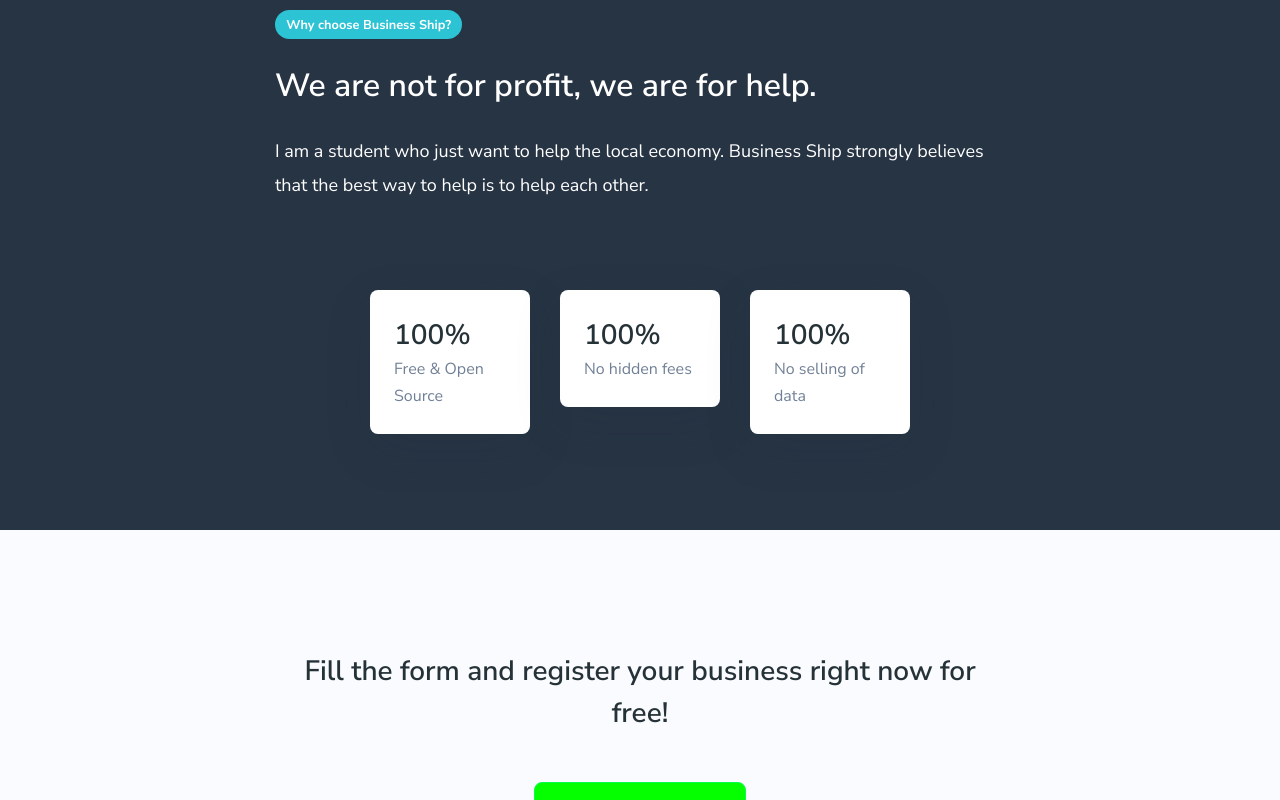
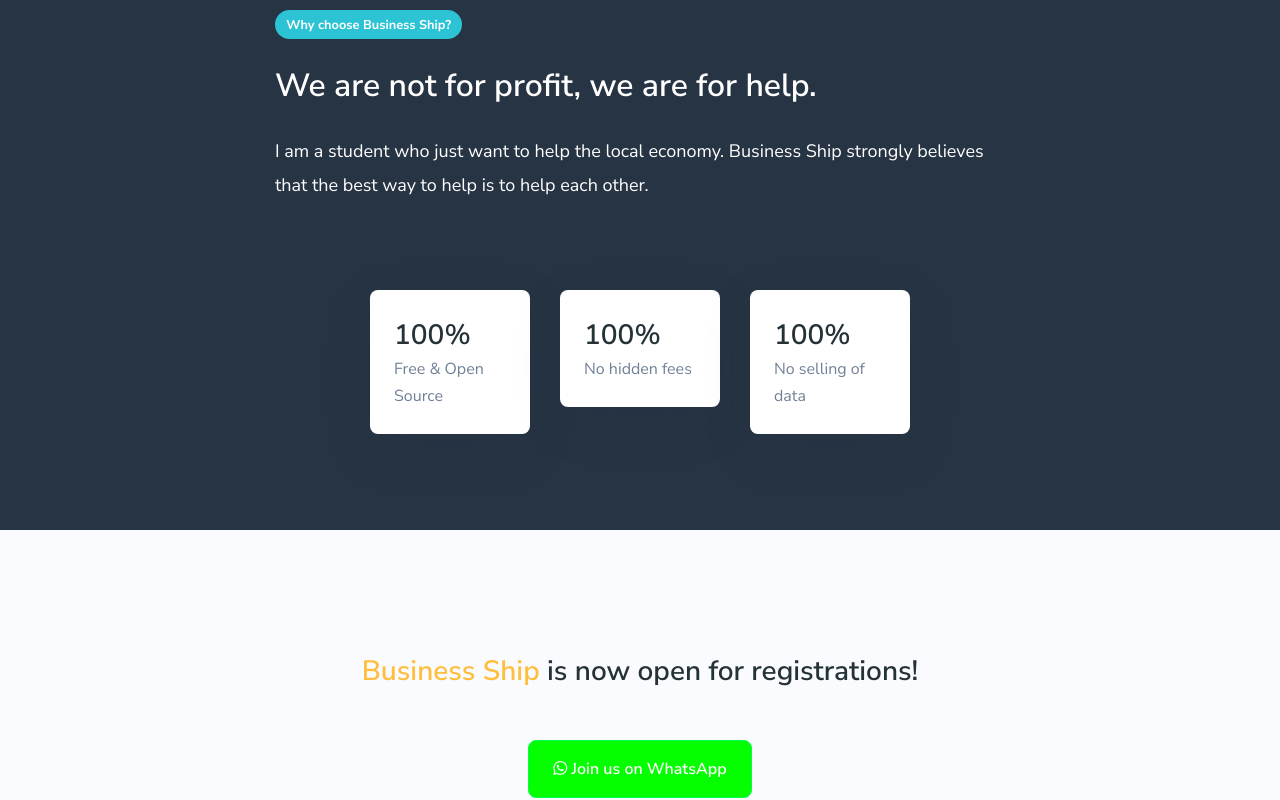
Before and after one commit to arncv/BusinessShip, a website: page public/register.html in a window 1280 px wide. Shown: the part 2000-2800 px from the top of the page. Drawn offline with nearby package versions, Linux system fonts and the light colour scheme.

Commit message:
fixed bugs

```diff
--- a/public/register.html
+++ b/public/register.html
@@ -218,7 +218,7 @@
           </div>
           <div class="col-lg-6">
             <p class="lead lh-180">
-              People interested in your products will contact you directly. You will be able to negotiate the price and delivery method.
+            We send targeted messages to potential customers in your area. We also provide you with a list of customers who have contacted you.8
           </div>
         </div>
       </div>
@@ -315,11 +315,16 @@
             <!-- Text -->
             <!-- Buttons -->
             <h3>
-              Fill the form and register your business right now for free!
+              <span class="text-warning">Business Ship</span> is now open for registrations!
             </h3>
             <div class="mt-5">
               <a href="https://wa.me/14155238886?text=join%20journey-ten" class="btn btn-lg btn-warning px-4">
-                Registrations Opened!
+                <span class="btn-inner--icon">
+                  <i class="fa fa-whatsapp">
+                  </i>
+                </span>
+                <span class="btn-inner--text">Join us on WhatsApp
+                </span>
               </a>
             </div>
           </div>
@@ -385,7 +390,7 @@
                 <a href="https://www.arnavgoel.xyz" class="font-weight-bold" target="_blank">Arnav
                 </a>.
 
-                <a href="https://github.com/arncv/Business-Ship">
+                <a href="https://github.com/arncv/BusinessShip">
                 <img alt="Image placeholder" src="assets/img/brand/logo (1).svg" id="footer-logo" style="
     width: 100px;
     height: 100px;
```
Also changed, not shown: public/index.html (+1 -1 lines).
